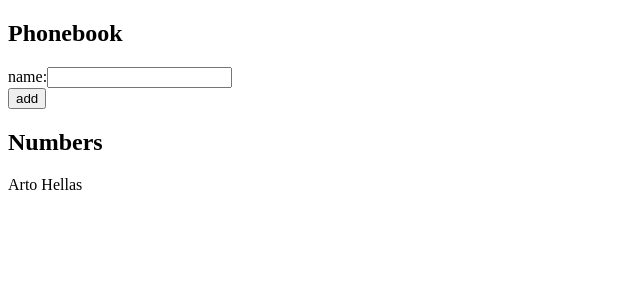
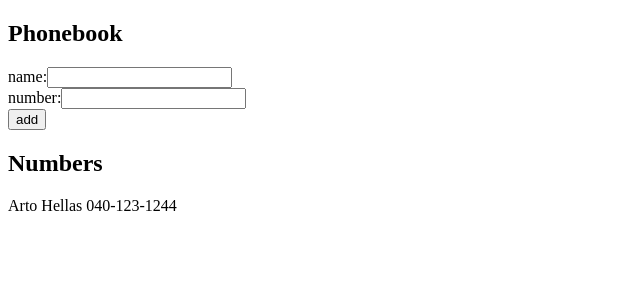
Before and after one commit to Teemu0/FullStackOpen, a React (Vite) app in the folder osa2/puhelinluettelo/: page / in a window 1280 px wide. Shown: the top 300 px of the page, without its empty margins (0-640 px from the left). Built offline with nearby package versions, Linux system fonts and the light colour scheme.

Commit message:
Tehtävä 2.8 valmis

```diff
--- a/osa2/puhelinluettelo/src/App.jsx
+++ b/osa2/puhelinluettelo/src/App.jsx
@@ -2,28 +2,43 @@ import { useState } from 'react'
 
 const App = () => {
   const [persons, setPersons] = useState([
-    { name: 'Arto Hellas' }
+    { name: 'Arto Hellas',
+      number: '040-123-1244'
+     }
   ])
   const [newName, setNewName] = useState('')
+  const [newNumber, setNewNumber] = useState('')
 
   const addPerson = (event) => {
     event.preventDefault()
+    // If newName is empty
+    if (newName === '') {
+      alert(`Please add a name`)
+    }
     // If name is already taken
-    if (persons.some(person => person.name === newName)) {
+    else if (persons.some(person => person.name === newName)) {
       alert(`${newName} is already added to phonebook`)
     }
+    // Else add new person
     else {
       const personObject = {
         name: newName,
+        number: newNumber
       }
       setPersons(persons.concat(personObject))
       setNewName('')
+      setNewNumber('')
     }
   }
 
   const handleNameChange = (event) => {
     console.log(event.target.value)
     setNewName(event.target.value)
+  }
+
+  const handleNumberChange = (event) => {
+    console.log(event.target.value)
+    setNewNumber(event.target.value)
   }
 
   return (
@@ -33,8 +48,15 @@ const App = () => {
         <div>
           name:
           <input
-          value={newName}
-          onChange={handleNameChange}
+            value={newName}
+            onChange={handleNameChange}
+          />
+        </div>
+        <div>
+          number:
+          <input
+            value={newNumber}
+            onChange={handleNumberChange}
           />
         </div>
         <div>
@@ -43,7 +65,7 @@ const App = () => {
       </form>
       <h2>Numbers</h2>
       {persons.map(person =>
-        <p key={person.name}>{person.name}</p>
+        <p key={person.name}>{person.name} {person.number}</p>
       )}
     </div>
   )
```
